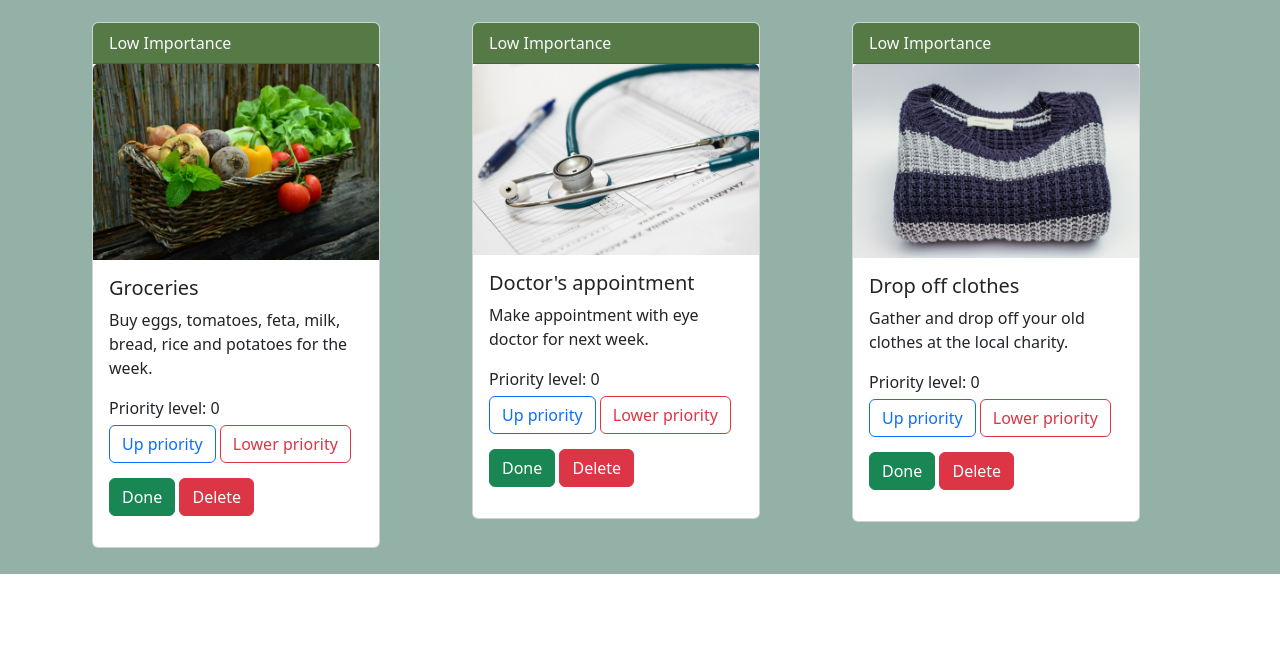
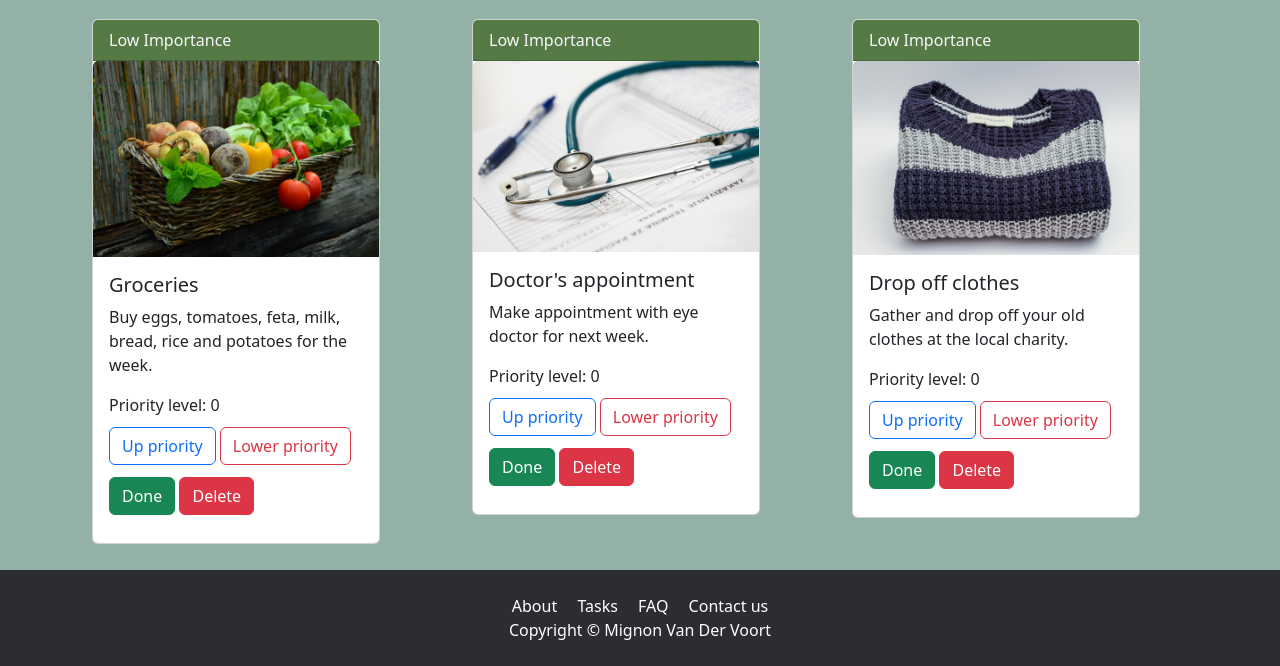
Before and after one commit to MignonVanDerVoort/Project2_TaskList, a plain HTML site: page index.html in a window 1280 px wide. Shown: the part 645-1311 px from the top of the page. Before the commit the page ends 1219 px from the top, so only its background shows below. Drawn offline with nearby package versions, Linux system fonts and the light colour scheme.

Commit message:
adds footer

```diff
--- a/CSS/style.css
+++ b/CSS/style.css
@@ -13,9 +13,24 @@
 }
 
 .btn {
-  margin-bottom: 15px;
+  margin-bottom: 12px;
 }
 
 .priority {
-  margin-bottom: 5px;
+  margin-bottom: 10px;
 }
+
+footer {
+  text-align: center;
+  padding: 1.5rem;
+  background-color: rgb(44, 44, 49);
+  color: white;
+}
+
+.footerLinks {
+  a {
+    color: white;
+    text-decoration: none;
+    padding: 0.5rem;
+  }
+}
--- a/index.html
+++ b/index.html
@@ -51,8 +51,9 @@
     </nav>
 
     <div
-      class="p-5 text-center bg-image"
+      class="p-5 text-center bg-image d-flex justify-content-center align-items-center"
       style="
+        background-size: 100% auto;
         background-image: url('https://cdn.pixabay.com/photo/2015/01/08/18/25/desk-593327_1280.jpg');
         height: 400px;
       "
@@ -83,5 +84,14 @@
     </div>
 
     <script src="js/script.js"></script>
+    <footer>
+      <div class="footerLinks">
+        <a href="">About</a>
+        <a href="">Tasks</a>
+        <a href="">FAQ</a>
+        <a href="">Contact us</a>
+      </div>
+      Copyright &copy; Mignon Van Der Voort
+    </footer>
   </body>
 </html>
--- a/js/script.js
+++ b/js/script.js
@@ -28,7 +28,6 @@ function createCards() {
     <div class="col-sm">
         <div class="card" style="width: 18rem;">
             <div class="card-header text-light">
-                Priority
             </div>
             <img src="${element.image}" class="card-img-top" alt="...">
             <div class="card-body">
@@ -45,7 +44,7 @@ function createCards() {
     `;
     changeColor(i);
 
-    // I used my own special green, yellow and red colours here, hope that is fine
+    // I used my own special green, yellow and red colours here, as it fits in better with my colour-scheme, hope that's fine! :)
     function changeColor(i) {
       let color = "#557A46";
       let text = "Low Importance";
```
